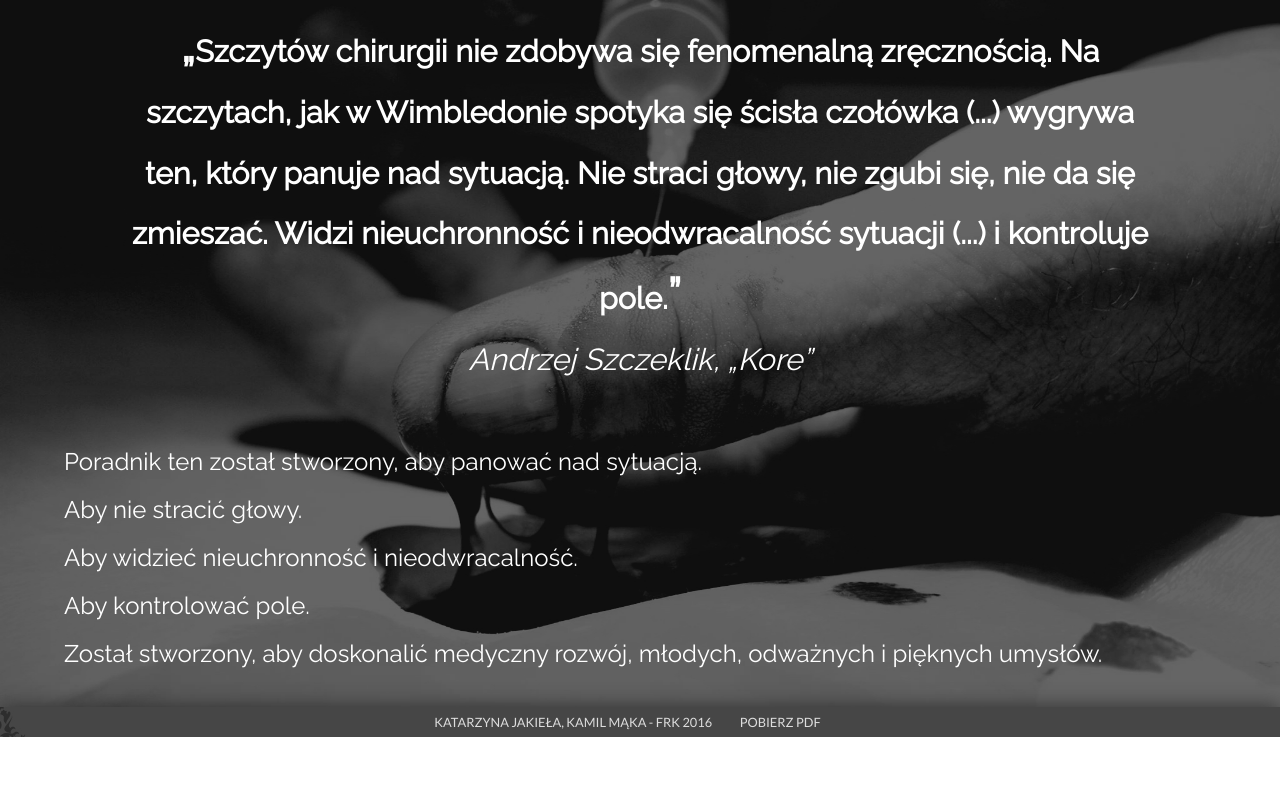
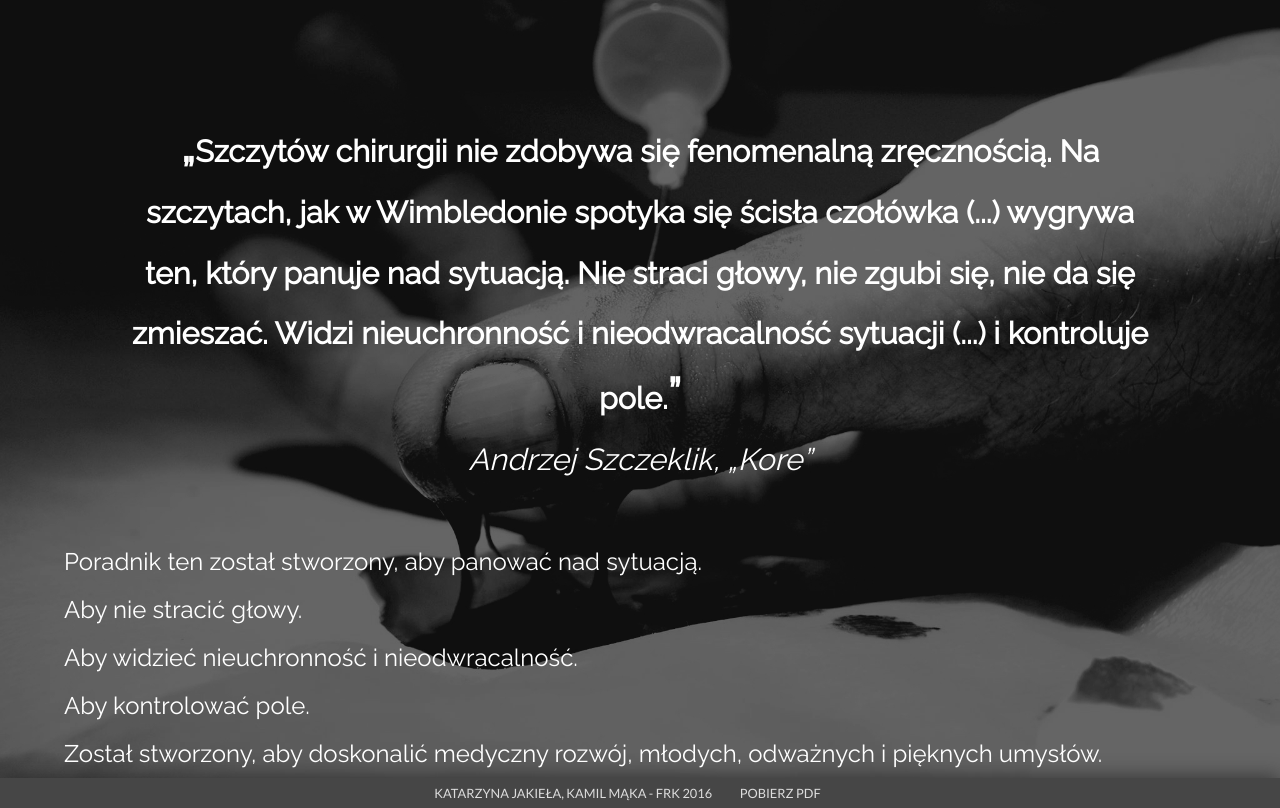
Before and after one commit to mnocon/frk-strona, a plain HTML site: page index.html in a window 1280 px wide. Shown: the part 63-871 px from the top of the page. Before the commit the page ends 800 px from the top, so only its background shows below. Drawn offline with nearby package versions, Linux system fonts and the light colour scheme; a web font is replaced by a local one.

Commit message:
Add margin top to main site

```diff
--- a/website/style.css
+++ b/website/style.css
@@ -158,7 +158,7 @@ margin-right: 50px;
 .introduction
 {
 	background-color:  rgba(10, 10, 10, 1);
-    min-height: calc(100% - 80px);
+    min-height: calc(100% - 180px);
 	background: url(a.jpg) no-repeat center center fixed;
     -webkit-background-size: cover;
     -moz-background-size: cover;
@@ -169,7 +169,7 @@ margin-right: 50px;
     justify-content: center;
     align-items: center;
 	z-index: 0;
-	padding-top: 50px;
+	padding-top: 150px;
 }
 
 .introduction > p
@@ -585,6 +585,7 @@ line-height: 150%;
 	.introduction
 	{
 		padding-top: 70px;
+		min-height: calc(100% - 140px);
 		padding-bottom: 40px
 	}
 
```
